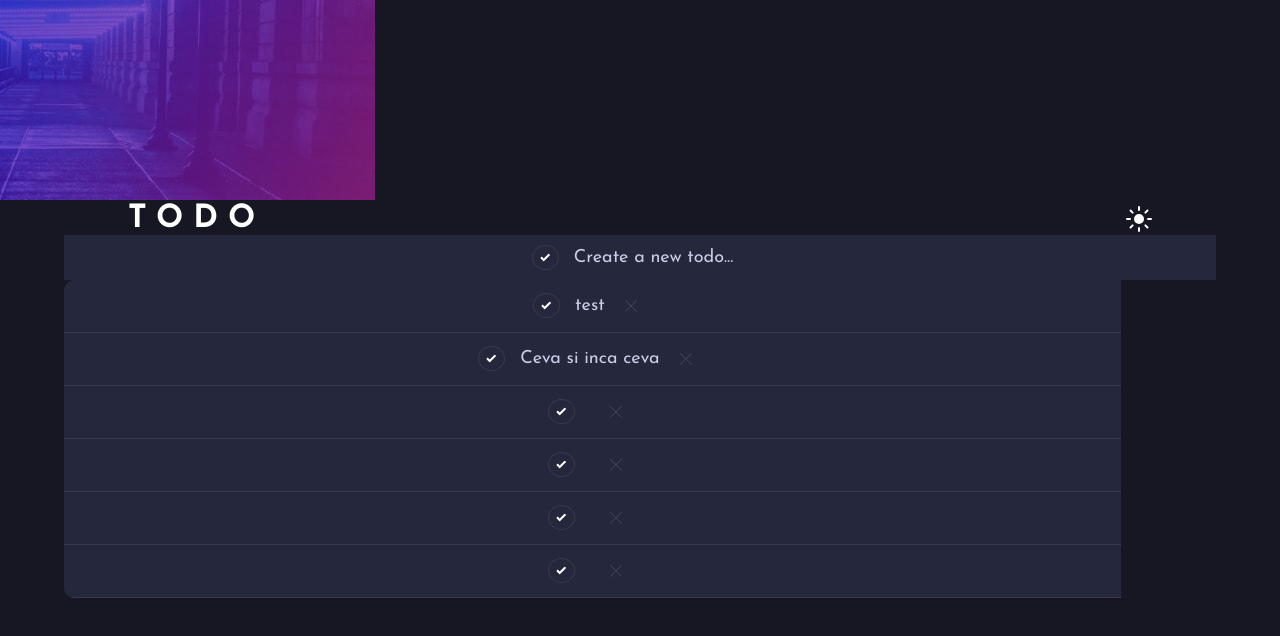
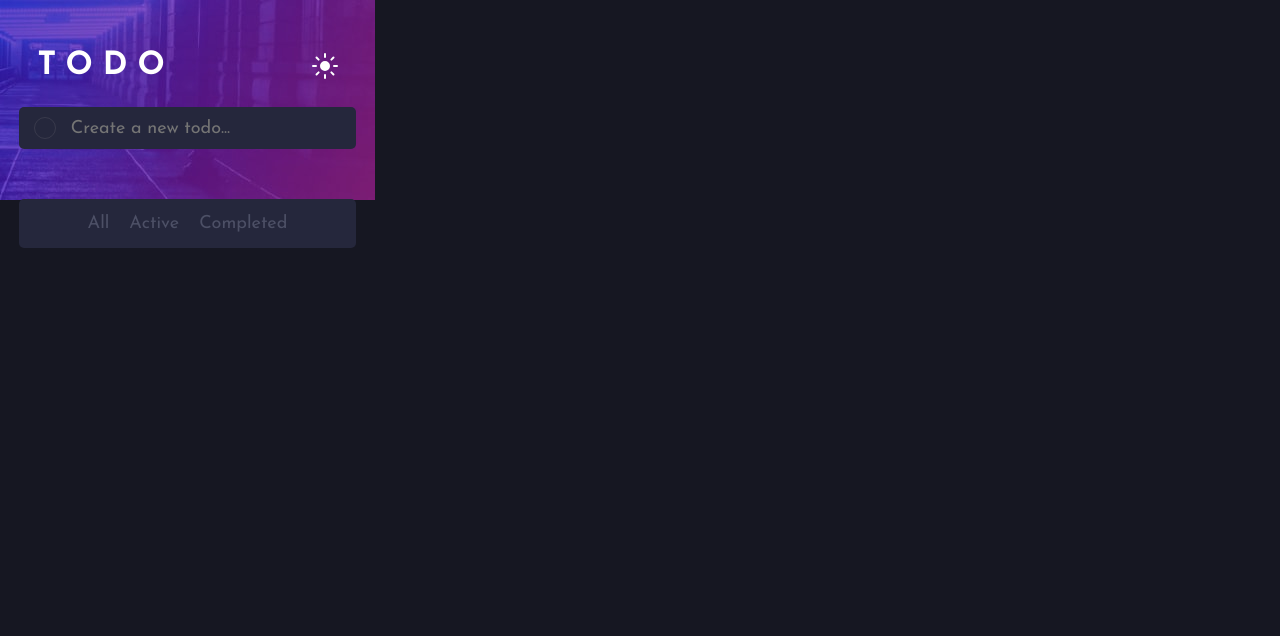
Before and after one commit to giulian13/todo-app, a React (Create React App) app: page / in a window 1280 px wide. Shown: the top 636 px of the page. Built offline with nearby package versions, Linux system fonts and the light colour scheme.

Commit message:
implement the list and the functionality to delete items from it

```diff
--- a/src/App.css
+++ b/src/App.css
@@ -16,21 +16,13 @@ p {
 
   position: relative;
 
-  height: 100vh;
-  /* width: 100vh; */
+  min-height: 100vh;
 
   z-index: 0;
 }
 
-header {
-  width: 100%;
-
-  color: white;
-  letter-spacing: 10px;
-}
-
 .mainFrame {
-  height: 100%;
+  width: 375px;
 
   display: flex;
   justify-content: center;
@@ -43,6 +35,11 @@ header {
   display: flex;
   justify-content: space-between;
   align-items: center;
+
+  color: white;
+  letter-spacing: 10px;
+
+  padding: 50px 0 25px 0;
 }
 
 .backgroundImg {
--- a/src/App.js
+++ b/src/App.js
@@ -11,12 +11,16 @@ import { useEffect, useState } from "react";
 import TodoItemList from "./components/TodoItemList";
 import TodoItem from "./components/TodoItem";
 import InputComponent from "./components/InputComponent";
+import FiltersTodo from "./components/FiltersTodo";
 
 function App() {
   const [backgroundImage, setBackgroundImage] = useState(
     backgroundImgMobileDark
   );
 
+  const [toDoList, setToDoList] = useState([]);
+
+  console.log(toDoList);
   return (
     <div className="App">
       <div className="mainFrame">
@@ -29,8 +33,9 @@ function App() {
           <h1>TODO</h1>
           <img src={iconSun} alt="light/dark mode button"></img>
         </header>
-        <InputComponent />
-        <TodoItemList />
+        <InputComponent toDoList={toDoList} insertToDoItem={setToDoList} />
+        <TodoItemList toDoList={toDoList} setToDoList={setToDoList} />
+        <FiltersTodo />
       </div>
     </div>
   );
--- /dev/null
+++ b/src/components/FiltersTodo.css
@@ -0,0 +1,26 @@
+.filtersFrame {
+  font-size: 18px;
+  color: hsl(233, 14%, 35%);
+
+  display: flex;
+  align-items: center;
+  justify-content: center;
+
+  background-color: hsl(235, 24%, 19%);
+
+  width: 90%;
+
+  padding: 10px 0;
+  margin-bottom: 20px;
+  border-radius: 5px;
+
+  margin-top: 20px;
+}
+
+.filtersFrame p {
+  padding: 5px 10px;
+}
+
+.filtersFrame p:active {
+  color: hsl(220, 98%, 61%);
+}
--- /dev/null
+++ b/src/components/FiltersTodo.jsx
@@ -0,0 +1,11 @@
+import "./FiltersTodo.css";
+
+export default function FiltersTodo() {
+  return (
+    <div className="filtersFrame">
+      <p>All</p>
+      <p>Active</p>
+      <p>Completed</p>
+    </div>
+  );
+}
--- a/src/components/InputComponent.css
+++ b/src/components/InputComponent.css
@@ -1,24 +1,33 @@
 .inputFrame {
   font-size: 18px;
-  color: hsl(234, 39%, 85%);
-
-  display: flex;
-  align-items: center;
-  justify-content: center;
+  color: hsl(233, 14%, 35%);
 
   background-color: hsl(235, 24%, 19%);
+
   width: 90%;
 
   padding: 10px 0;
+  margin-bottom: 20px;
+  border-radius: 5px;
 }
 
 .inputFrame p {
   padding-right: 30px;
 }
 
-.checkButton {
+.inputFrame .checkButton {
   margin: 0 15px;
-  padding: 7px;
+  padding: 10px;
   border-radius: 50%;
   border: solid 1px hsl(237, 14%, 26%);
 }
+.inputFrame form {
+  display: flex;
+  align-items: center;
+  justify-content: flex-start;
+}
+
+.inputFrame input {
+  all: unset;
+  background-color: hsl(235, 24%, 19%);
+}
--- a/src/components/InputComponent.jsx
+++ b/src/components/InputComponent.jsx
@@ -1,11 +1,32 @@
+import { useState } from "react";
 import "./InputComponent.css";
-import iconCheck from "../img/icon-check.svg";
 
-export default function InputComponent() {
+export default function InputComponent(props) {
+  const { toDoList, insertToDoItem } = props;
+
+  const [inputText, setInputText] = useState("");
+
+  function handleSubmit(event) {
+    event.preventDefault();
+    insertToDoItem([...toDoList, inputText]);
+    event.target.input = " ";
+  }
+
   return (
     <div className="inputFrame">
-      <img className="checkButton" src={iconCheck} alt="delete button" />
-      <p>Create a new todo...</p>
+      <form onSubmit={handleSubmit}>
+        <div className="checkButton"></div>
+        <input
+          className="inputText"
+          type="text"
+          placeholder="Create a new todo..."
+          onChange={(e) => {
+            e.preventDefault();
+            setInputText(e.target.value);
+          }}
+          name="todo input"
+        />
+      </form>
     </div>
   );
 }
--- a/src/components/TodoItem.css
+++ b/src/components/TodoItem.css
@@ -4,27 +4,34 @@
 
   display: flex;
   align-items: center;
-  justify-content: center;
+  justify-content: flex-start;
   flex-direction: row;
   position: relative;
 
   background-color: hsl(235, 24%, 19%);
 
-  padding: 10px;
+  padding: 10px 0;
   border-bottom: solid 1px hsl(237, 14%, 26%);
-
-  width: 90%;
 }
 
 .toDoItem p {
   padding-right: 30px;
 }
 
-.checkButton {
+.toDoItem .checkButton {
   margin: 0 15px;
-  padding: 7px;
+  padding: 10px;
   border-radius: 50%;
   border: solid 1px hsl(237, 14%, 26%);
+  overflow: hidden;
+
+  width: 22px;
+  height: 22px;
+  box-sizing: border-box;
+
+  display: flex;
+  justify-content: center;
+  align-items: center;
 }
 
 .deleteButton {
--- a/src/components/TodoItem.jsx
+++ b/src/components/TodoItem.jsx
@@ -1,14 +1,33 @@
 import "../components/TodoItem.css";
 import iconCross from "../img/icon-cross.svg";
 import iconCheck from "../img/icon-check.svg";
+import { useState } from "react";
 
 export default function TodoItem(props) {
-  const { message } = props;
+  const { message, keyValue, toDoList, setToDoList } = props;
+  const [checkState, setCheckState] = useState(false);
+
+  let divStyle = { textDecoration: "line-through" };
+
   return (
     <div className="toDoItem">
-      <img className="checkButton" src={iconCheck} alt="delete button" />
-      <p>{message}</p>
-      <img className="deleteButton" src={iconCross} alt="delete button" />
+      <div
+        className="checkButton"
+        onClick={() => {
+          checkState ? setCheckState(false) : setCheckState(true);
+        }}
+      >
+        {checkState && <img src={iconCheck} alt="check bullet" />}
+      </div>
+      <p style={checkState ? divStyle : {}}>{message}</p>
+      <img
+        className="deleteButton"
+        src={iconCross}
+        alt="delete button"
+        onClick={() => {
+          setToDoList(toDoList.filter((x) => x !== message));
+        }}
+      />
     </div>
   );
 }
--- a/src/components/TodoItemList.css
+++ b/src/components/TodoItemList.css
@@ -1,8 +1,8 @@
 .frameList {
-  height: auto;
   width: 90%;
   height: auto;
   overflow: hidden;
 
   border-radius: 10px;
+  margin-bottom: 10px;
 }
--- a/src/components/TodoItemList.jsx
+++ b/src/components/TodoItemList.jsx
@@ -1,15 +1,21 @@
 import "../components/TodoItemList.css";
 import TodoItem from "./TodoItem";
 
-export default function TodoItemList() {
+export default function TodoItemList(props) {
+  const { toDoList, setToDoList } = props;
+
   return (
     <div className="frameList">
-      <TodoItem message="test" />
-      <TodoItem message="Ceva si inca ceva" />
-      <TodoItem />
-      <TodoItem />
-      <TodoItem />
-      <TodoItem />
+      {toDoList.map((x, index) => {
+        return (
+          <TodoItem
+            message={x}
+            keyValue={index}
+            toDoList={toDoList}
+            setToDoList={setToDoList}
+          />
+        );
+      })}
     </div>
   );
 }
```
Also changed, not shown: 1 other file (tests, documents, lock files or other folders).
